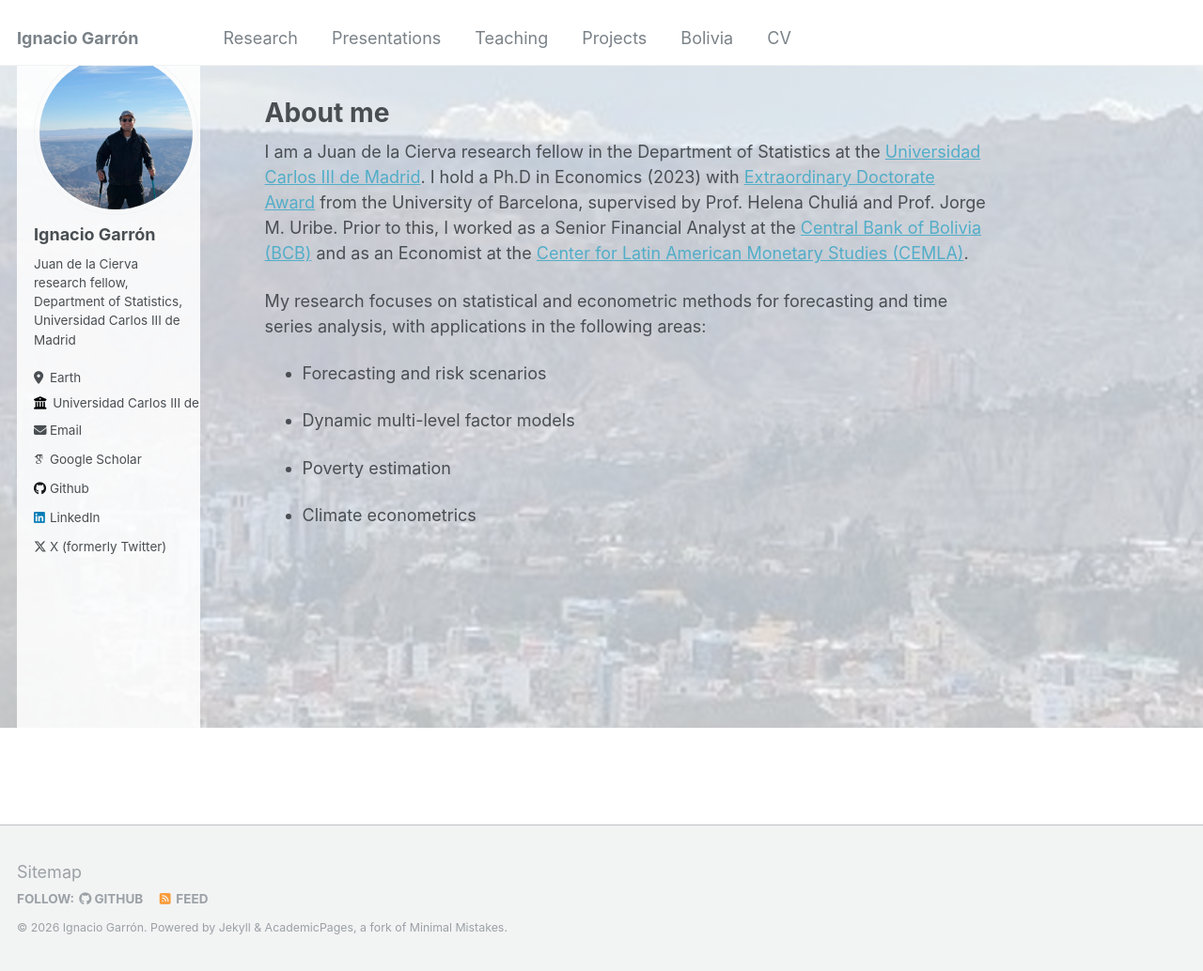
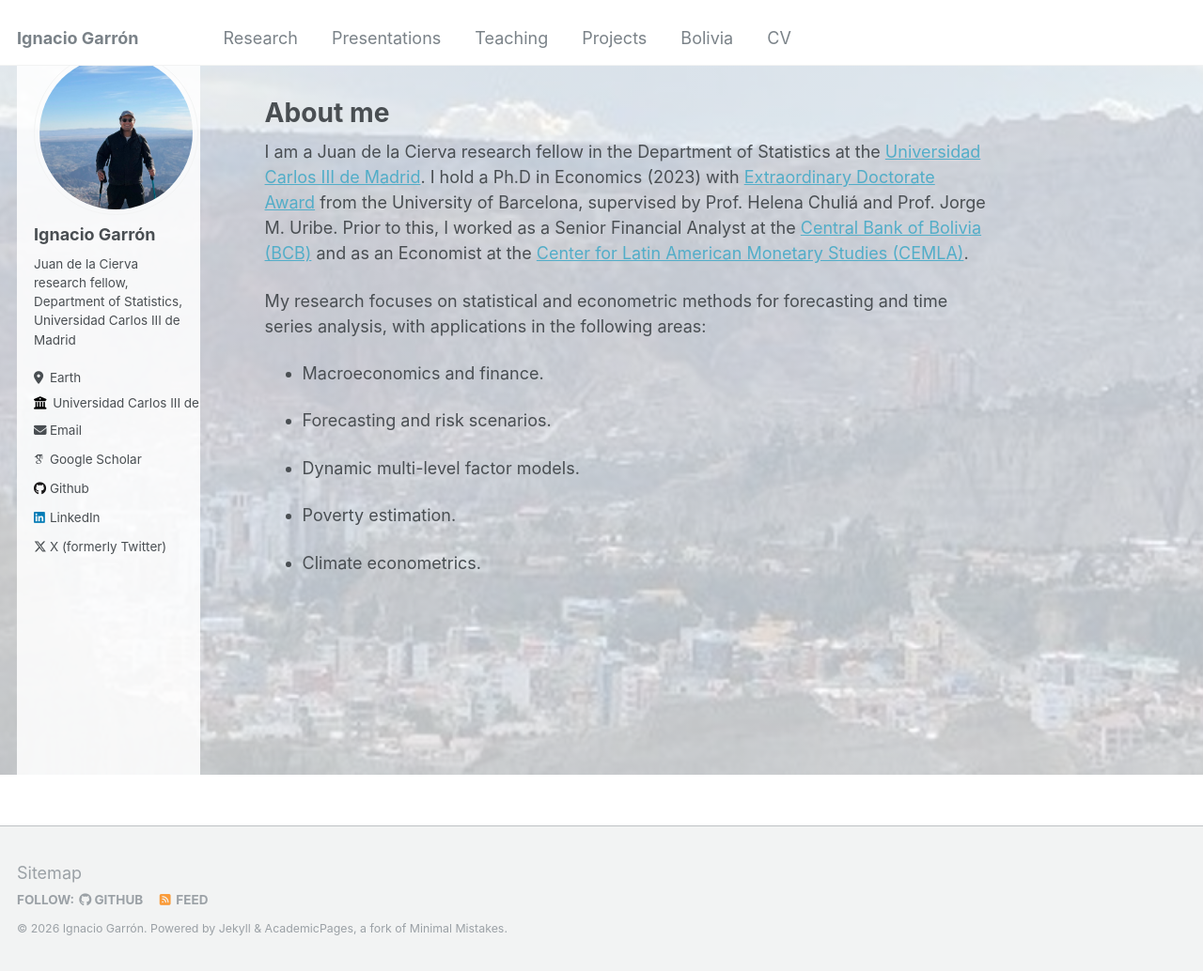
Before and after one commit to IgnacioGarron/IgnacioGarron.github.io, a Jekyll site: the page built from _pages/about.md, in a window 1280 px wide and 1034 px high. Shown: the whole window at 94% size. Built offline with Jekyll 4.4.1, drawn with Linux system fonts in a browser that asks for light colours; some web fonts are replaced.

Commit message:
Update about.md

```diff
--- a/_pages/about.md
+++ b/_pages/about.md
@@ -26,10 +26,12 @@ I am a Juan de la Cierva research fellow in the Department of Statistics at the
 
 My research focuses on statistical and econometric methods for forecasting and time series analysis, with applications in the following areas:
 
-- Forecasting and risk scenarios
+- Macroeconomics and finance.
 
-- Dynamic multi-level factor models
+- Forecasting and risk scenarios.
 
-- Poverty estimation
+- Dynamic multi-level factor models.
 
-- Climate econometrics
+- Poverty estimation.
+
+- Climate econometrics.
```
